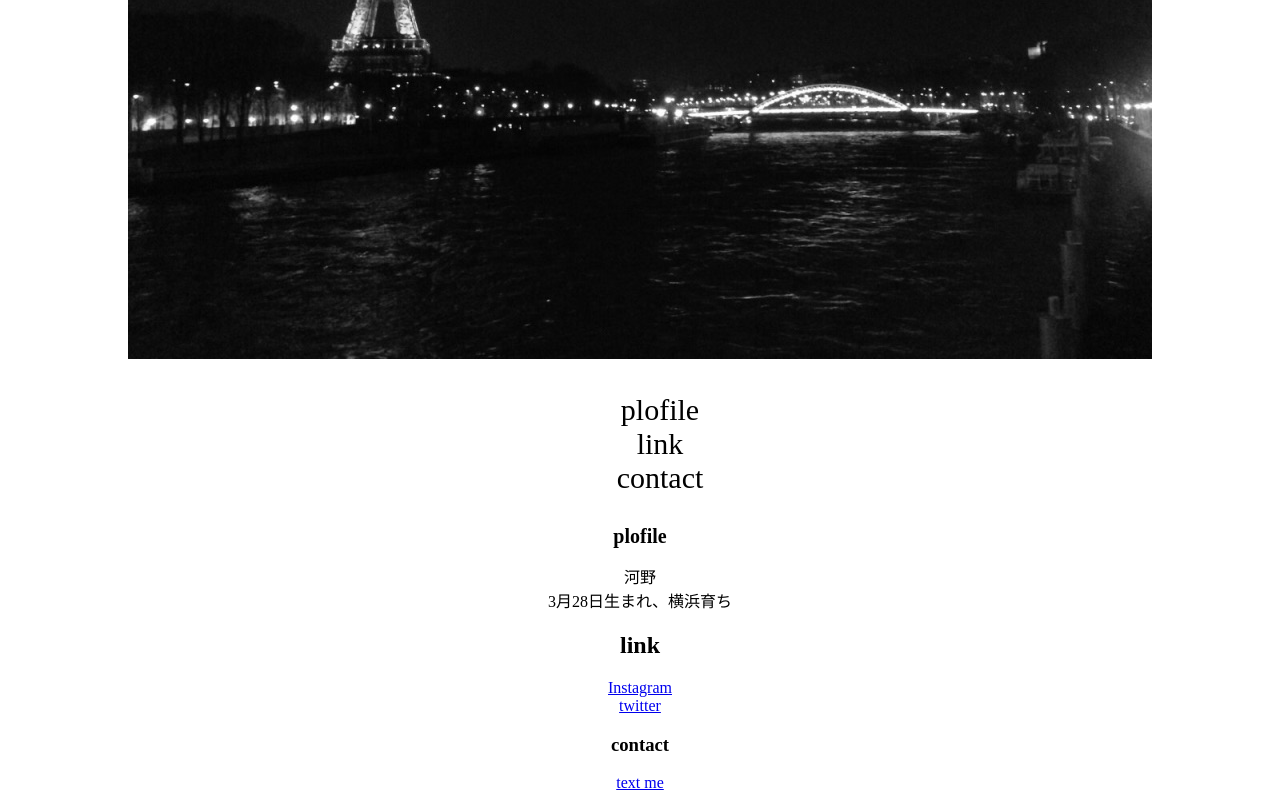
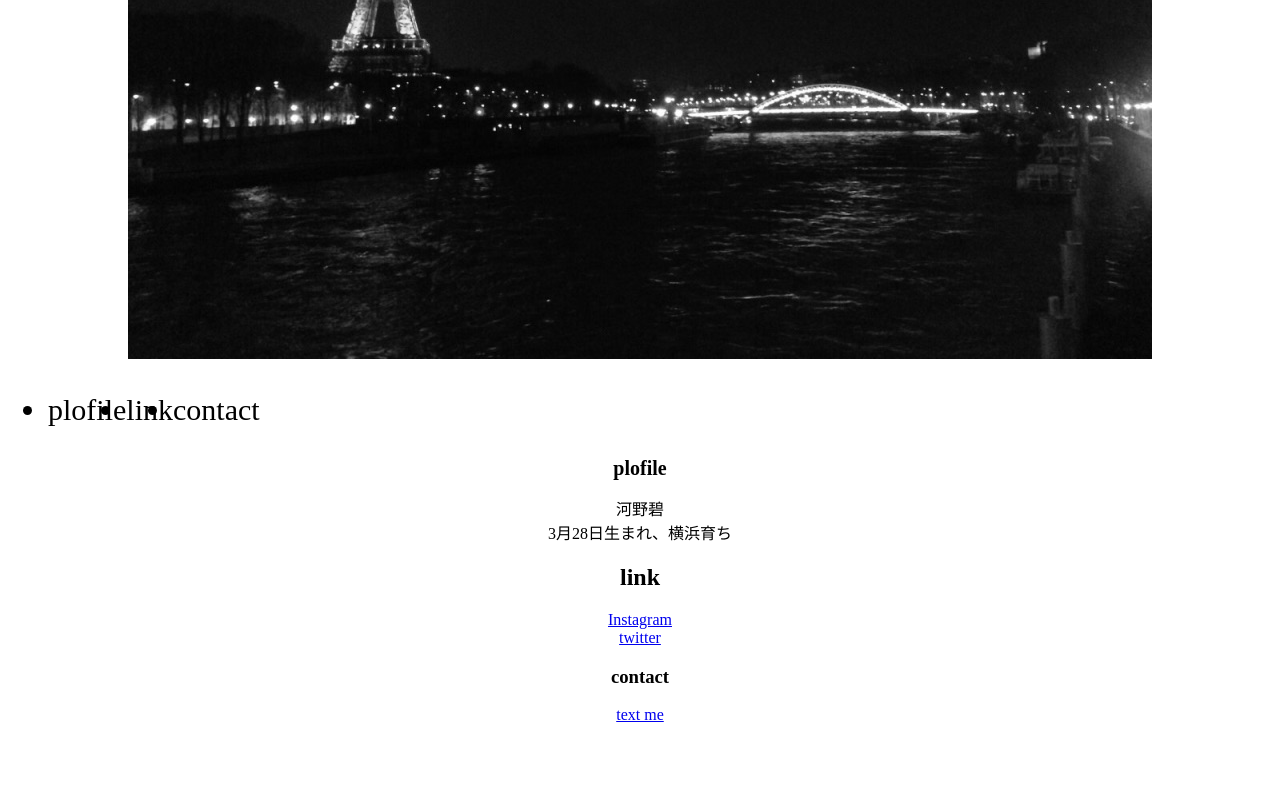
Before and after one commit to midori328/pcamp, a plain HTML site: page index.html in a window 1280 px wide. Shown: the part 515-1315 px from the top of the page. After the commit the page ends 1247 px from the top, so only its background shows below. Drawn offline with Linux system fonts and the light colour scheme.

Commit message:
gitaddremote

```diff
--- a/index.html
+++ b/index.html
@@ -9,7 +9,7 @@
     <div class="header-logo">My room</div>
     <img src="./QE5yb89JSASt38AtvhCoQw_thumb_1622.jpg" alt="My room" title="paris">
     <div class="header-list">
-      <ul class="ul">
+      <ul class="flex-list">
         <li>plofile</li>
         <li>link</li>
         <li>contact</li>
@@ -21,7 +21,7 @@
     <main>
       <ul></ul>
       <h1 class="h1">plofile</h1>
-        <p>河野<br>
+        <p>河野碧<br>
           3月28日生まれ、横浜育ち</p>
       <h2 class-"h2">link</h2>
        <a href="https://www.instagram.com/midori328/">Instagram</a><br>
@@ -63,5 +63,8 @@
     head,body,main{
       text-align: center;
     }
+    .flex-list{
+      display: flex;
+    }
   </style>
 </html>
```
